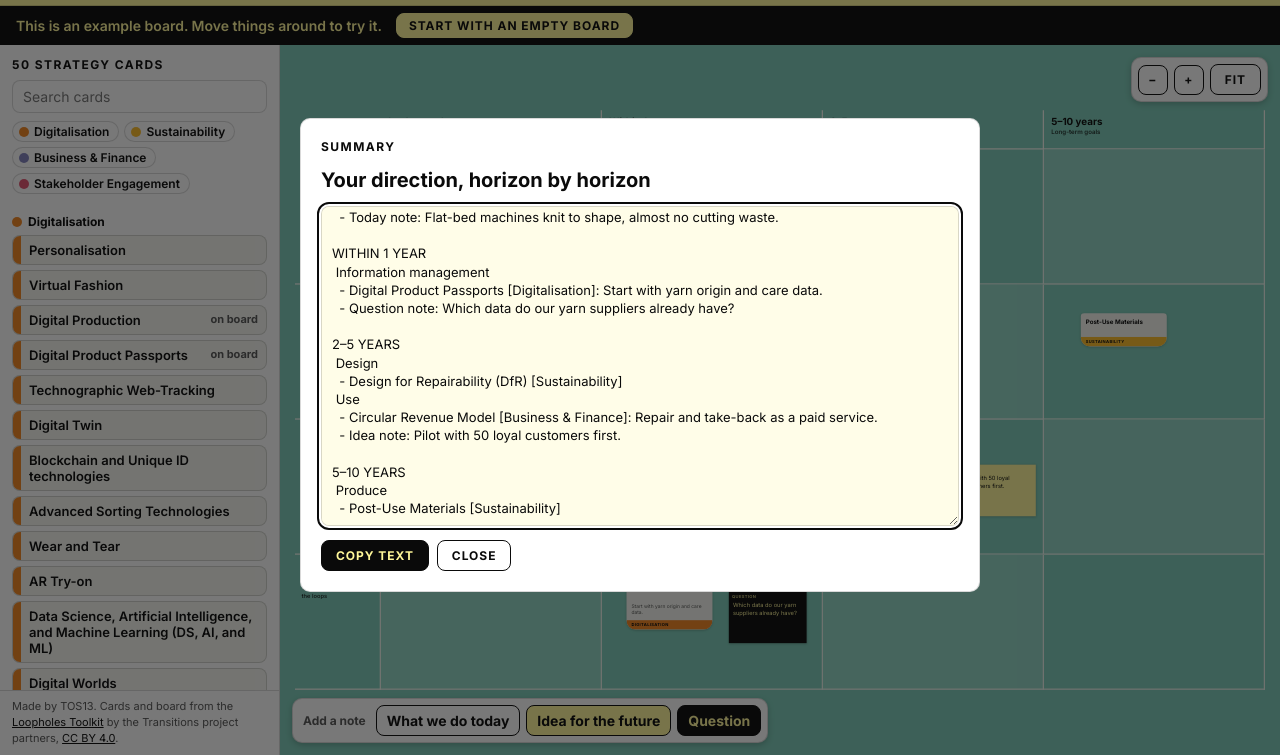
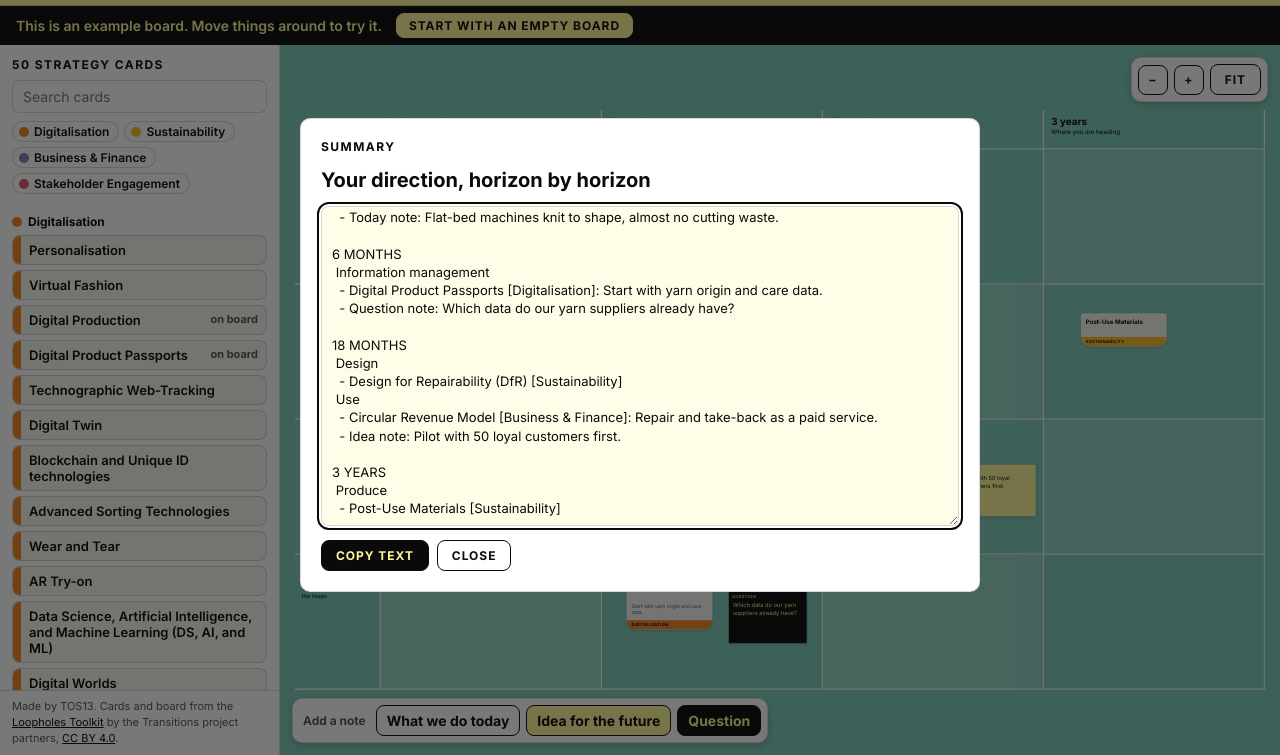
Before and after one commit to tospace13-hub/Clo-.ai, a plain HTML site: page roadmap/index.html in a window 1280 px wide. Both pictures are taken after a click on the button "SUMMARY". Shown: the part 45-800 px from the top of the page. Drawn offline with Linux system fonts and the light colour scheme.

Commit message:
roadmap board: horizons are 6 months, 18 months and 3 years
Co-Authored-By: Claude Fable 5.2 <noreply@anthropic.com>
Claude-Session: https://claude.ai/code/session_017e6bFsAozCPPaUip2FBwbd

```diff
--- a/roadmap/index.html
+++ b/roadmap/index.html
@@ -205,9 +205,9 @@ dialog p { margin: 0; line-height: 1.5; color: var(--muted); }
     <label class="f">What makes us different<textarea class="in" id="p-different" maxlength="1500"></textarea></label>
     <label class="f">Strategic priorities <small>Fair practices, innovation, customer experience, transparency…</small><textarea class="in" id="p-priorities" maxlength="1500"></textarea></label>
     <div class="grid3">
-      <label class="f">Goal within 1 year<textarea class="in" id="p-g1" maxlength="800"></textarea></label>
-      <label class="f">Goal in 2–5 years<textarea class="in" id="p-g5" maxlength="800"></textarea></label>
-      <label class="f">Goal in 5–10 years<textarea class="in" id="p-g10" maxlength="800"></textarea></label>
+      <label class="f">Goal in 6 months<textarea class="in" id="p-g1" maxlength="800"></textarea></label>
+      <label class="f">Goal in 18 months<textarea class="in" id="p-g5" maxlength="800"></textarea></label>
+      <label class="f">Goal in 3 years<textarea class="in" id="p-g10" maxlength="800"></textarea></label>
     </div>
     <div class="row"><button class="btn primary" type="submit">Done</button></div>
   </form>
@@ -251,7 +251,7 @@ dialog p { margin: 0; line-height: 1.5; color: var(--muted); }
   var BY_ID = {}; CARDS.forEach(function (c) { BY_ID[c.id] = c; });
   var CATS = [['D', 'Digitalisation'], ['S', 'Sustainability'], ['B', 'Business & Finance'], ['E', 'Stakeholder Engagement']];
   var CAT_NAME = {}; CATS.forEach(function (c) { CAT_NAME[c[0]] = c[1]; });
-  var COLS = [['In place today', 'What you already do'], ['Within 1 year', 'Immediate goals'], ['2–5 years', 'Medium-term goals'], ['5–10 years', 'Long-term goals']];
+  var COLS = [['In place today', 'What you already do'], ['6 months', 'First steps'], ['18 months', 'What you build next'], ['3 years', 'Where you are heading']];
   var ROWS = [['Design', 'What you plan, develop and choose'], ['Produce', 'Materials, making and suppliers'],
     ['Use', 'Sale, wear, care, repair and reuse'], ['Information management', 'The data that connects the loops']];
   var NOTE_KINDS = { today: 'Today', idea: 'Idea', question: 'Question' };
@@ -289,7 +289,7 @@ dialog p { margin: 0; line-height: 1.5; color: var(--muted); }
   function example() {
     var c = function (card, col, row, dx, dy, note) { return { type: 'card', card: card, x: LBL + col * COLW + dx, y: HDR + row * ROWH + dy, note: note || '' }; };
     var n = function (kind, col, row, dx, dy, text) { return { type: 'note', kind: kind, x: LBL + col * COLW + dx, y: HDR + row * ROWH + dy, text: text }; };
-    return sanitize({ company: 'Example: a knitwear brand', project: { offer: 'Knitted garments, made to order in small series.', g1: 'A product passport on every new style.', g5: 'A repair service that pays for itself.' }, items: [
+    return sanitize({ company: 'Example: a knitwear brand', project: { offer: 'Knitted garments, made to order in small series.', g1: 'Yarn origin and care data collected for every style.', g5: 'A product passport on every new style.', g10: 'A repair service that pays for itself.' }, items: [
       c('co-design', 0, 0, 40, 60, 'Customers pick colours and fit before we knit.'),
       c('digital-production', 0, 1, 40, 50), n('today', 0, 1, 290, 60, 'Flat-bed machines knit to shape, almost no cutting waste.'),
       c('digital-product-passports', 1, 3, 60, 60, 'Start with yarn origin and care data.'), n('question', 1, 3, 310, 90, 'Which data do our yarn suppliers already have?'),
@@ -488,7 +488,7 @@ dialog p { margin: 0; line-height: 1.5; color: var(--muted); }
   /* ---------- summary ---------- */
   function summary() {
     var out = ['Roadmap' + (state.company ? ' of ' + state.company : ''), ''], p = state.project;
-    [['offer', 'We offer'], ['where', 'Where we work'], ['different', 'What makes us different'], ['priorities', 'Strategic priorities'], ['g1', 'Goal within 1 year'], ['g5', 'Goal in 2–5 years'], ['g10', 'Goal in 5–10 years']]
+    [['offer', 'We offer'], ['where', 'Where we work'], ['different', 'What makes us different'], ['priorities', 'Strategic priorities'], ['g1', 'Goal in 6 months'], ['g5', 'Goal in 18 months'], ['g10', 'Goal in 3 years']]
       .forEach(function (f) { if (p[f[0]]) out.push(f[1] + ': ' + p[f[0]].replace(/\s+/g, ' ').trim()); });
     function line(it) { if (it.type === 'card') { var c = BY_ID[it.card]; return '  - ' + c.t + ' [' + CAT_NAME[c.c] + ']' + (it.note ? ': ' + it.note.replace(/\s+/g, ' ').trim() : ''); }
       return it.text.trim() ? '  - ' + NOTE_KINDS[it.kind] + ' note: ' + it.text.replace(/\s+/g, ' ').trim() : null; }
```
Also changed, not shown: 2 other files.
